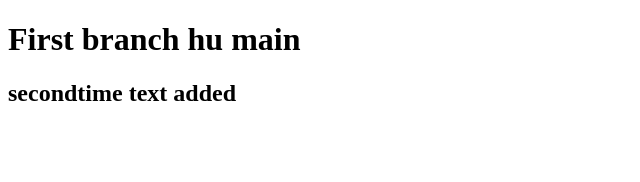
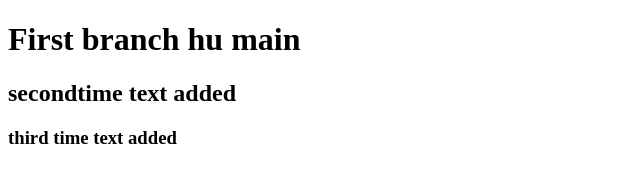
Before and after one commit to dharmeshgohil-advant/latest, a plain HTML site: page first.html in a window 1280 px wide. Shown: the whole page, without its empty margins (0-640 px from the left). Drawn offline with Linux system fonts and the light colour scheme.

Commit message:
third time text added

```diff
--- a/first.html
+++ b/first.html
@@ -8,5 +8,6 @@
   <body>
     <h1>First branch hu main</h1>
     <h2>secondtime text added</h2>
+    <h3>third time text added</h3>
   </body>
 </html>
```
